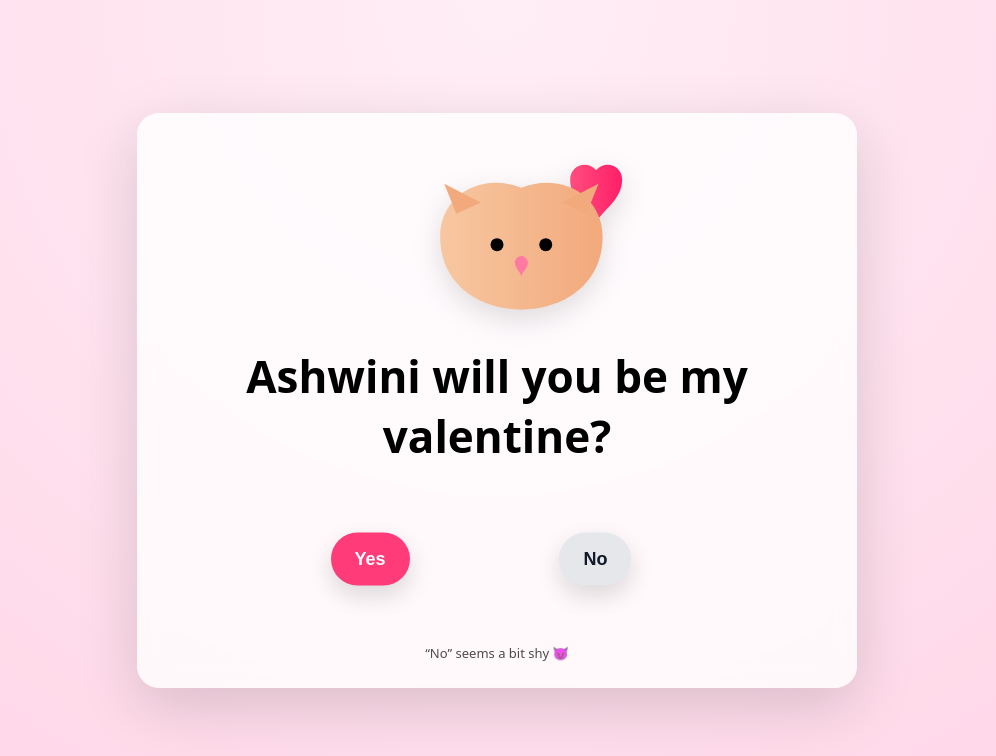
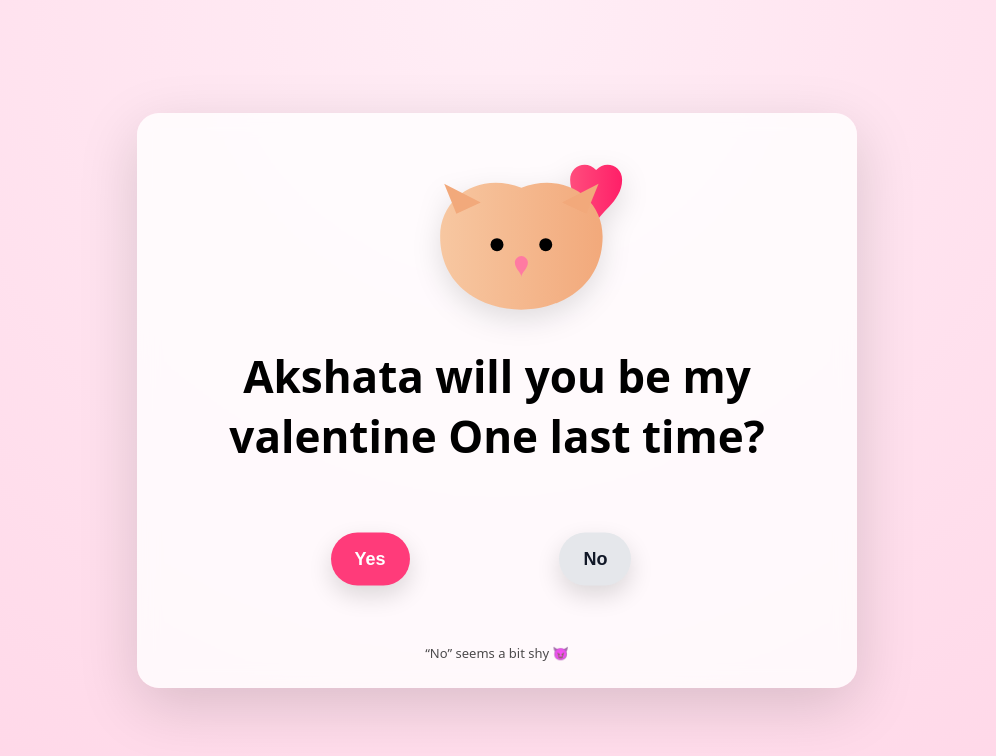
Before and after one commit to PD7-debug/ASKCV, a plain HTML site: page index.html in a window 1280 px wide. Shown: the whole page, without its empty margins (143-1139 px from the left). Drawn offline with nearby package versions, Linux system fonts and the light colour scheme.

Commit message:
Update Valentine's message and HTML structure

```diff
--- a/index.html
+++ b/index.html
@@ -171,7 +171,7 @@
             fill="#ff7aa2"/>
     </svg>
 
-    <h1>Ashwini will you be my valentine?</h1>
+    <h1>Akshata will you be my valentine One last time?</h1>
 
     <section class="button-zone" id="zone">
       <button id="yesBtn">Yes</button>
@@ -299,4 +299,5 @@
     });
   </script>
 </body>
+
 </html>
```
